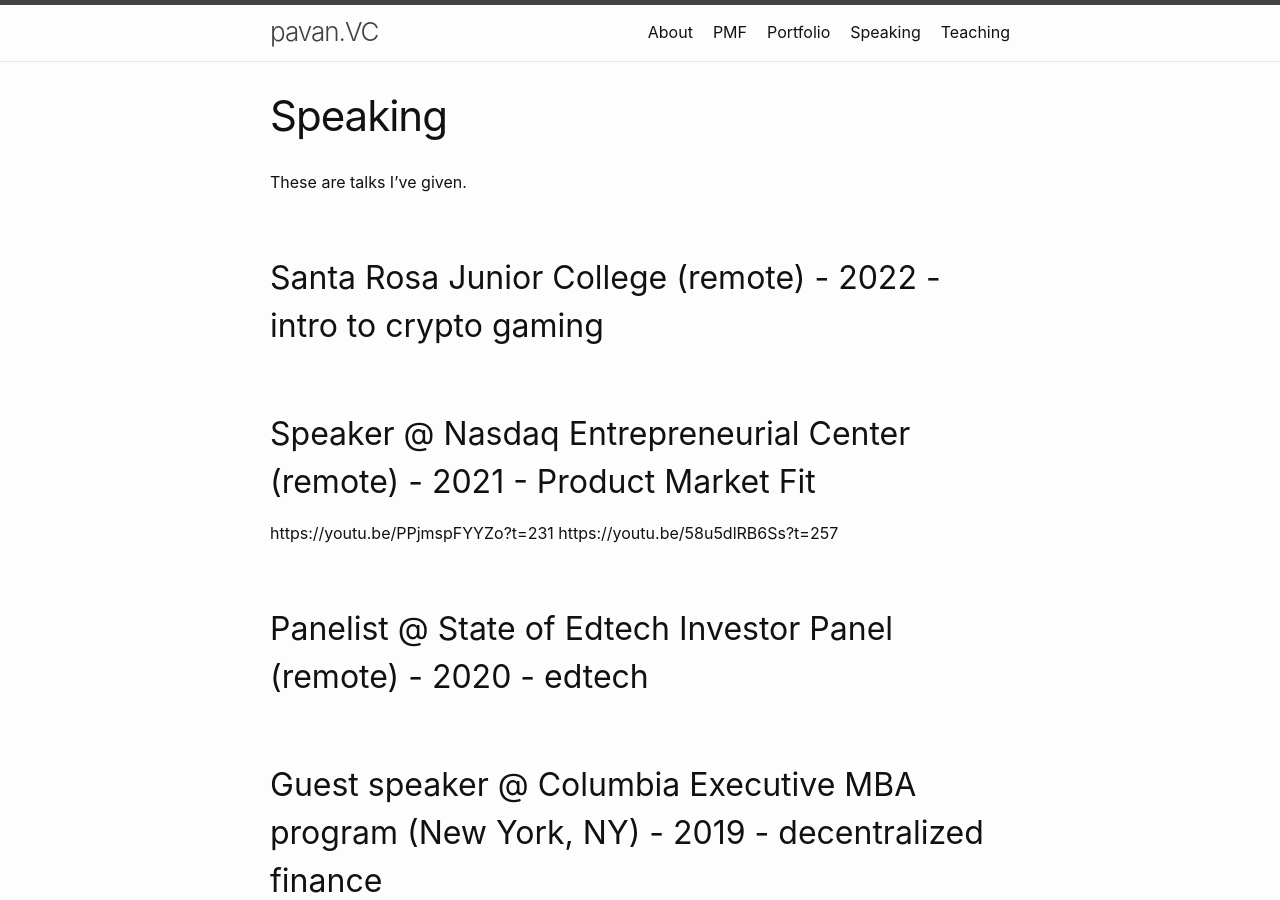
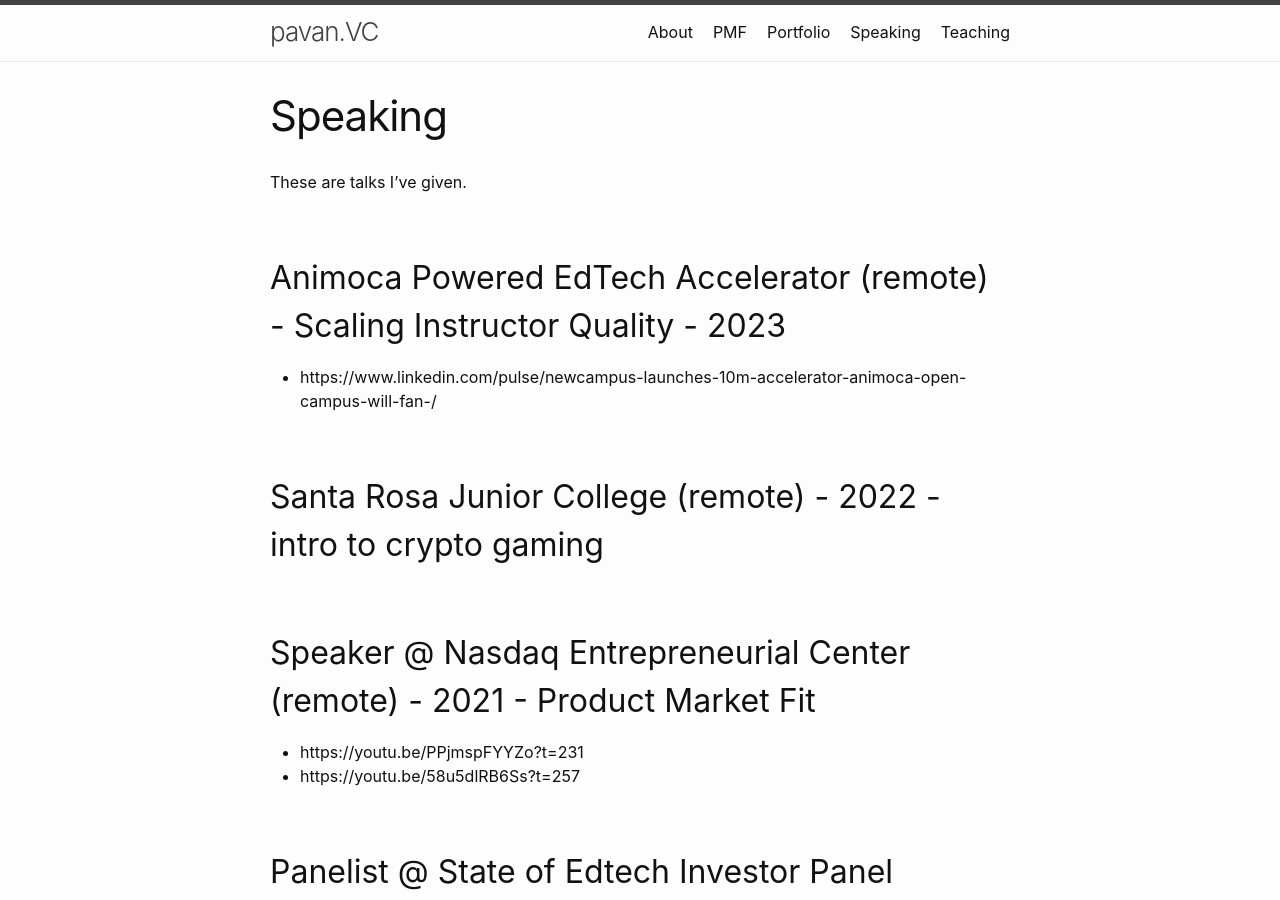
Before and after one commit to katpavan/katpavan.github.io, a Jekyll site: the page built from speaking.md, in a window 1280 px wide and 900 px high. Built offline with Jekyll 4.4.1, drawn with Linux system fonts in a browser that asks for light colours; some of the changed text lies outside the part shown.

Commit message:
Update speaking.md

```diff
--- a/speaking.md
+++ b/speaking.md
@@ -6,11 +6,14 @@ permalink: /speaking/
 
 These are talks I've given.
 
+## Animoca Powered EdTech Accelerator (remote) - Scaling Instructor Quality - 2023
+* https://www.linkedin.com/pulse/newcampus-launches-10m-accelerator-animoca-open-campus-will-fan-/
+
 ## Santa Rosa Junior College (remote) - 2022 - intro to crypto gaming
 
 ## Speaker @ Nasdaq Entrepreneurial Center (remote) - 2021 - Product Market Fit
-https://youtu.be/PPjmspFYYZo?t=231
-https://youtu.be/58u5dlRB6Ss?t=257
+* https://youtu.be/PPjmspFYYZo?t=231
+* https://youtu.be/58u5dlRB6Ss?t=257
 
 ## Panelist @ State of Edtech Investor Panel (remote) - 2020 - edtech
 
@@ -34,10 +37,10 @@ https://youtu.be/58u5dlRB6Ss?t=257
 * Spoke along with Academics from Carnegie Mellon University and Stanford
 
 ## Speaker @ FINTECH SILICON VALLEY (SF, CA) - Walking through an ERC20 Contract - 2018
-* https://www.fintechsv.com/walking-through-an-ecr20-contract/
+* https://www.youtube.com/watch?v=0sTD-gy5gzM
 
 ## Speaker @ FINTECH SILICON VALLEY (Palo Alto, CA) - Intro to Ethereum Development - 2018
-* https://www.fintechsv.com/introduction-to-ethereum-june-20-2018/
+* https://www.youtube.com/watch?v=kF3l5hRyaus&t=112s
 
 ## Speaker @ NJ Tech Meetup (Hoboken, NJ) - 2011
 * https://www.meetup.com/njtech/events/25729671
```
